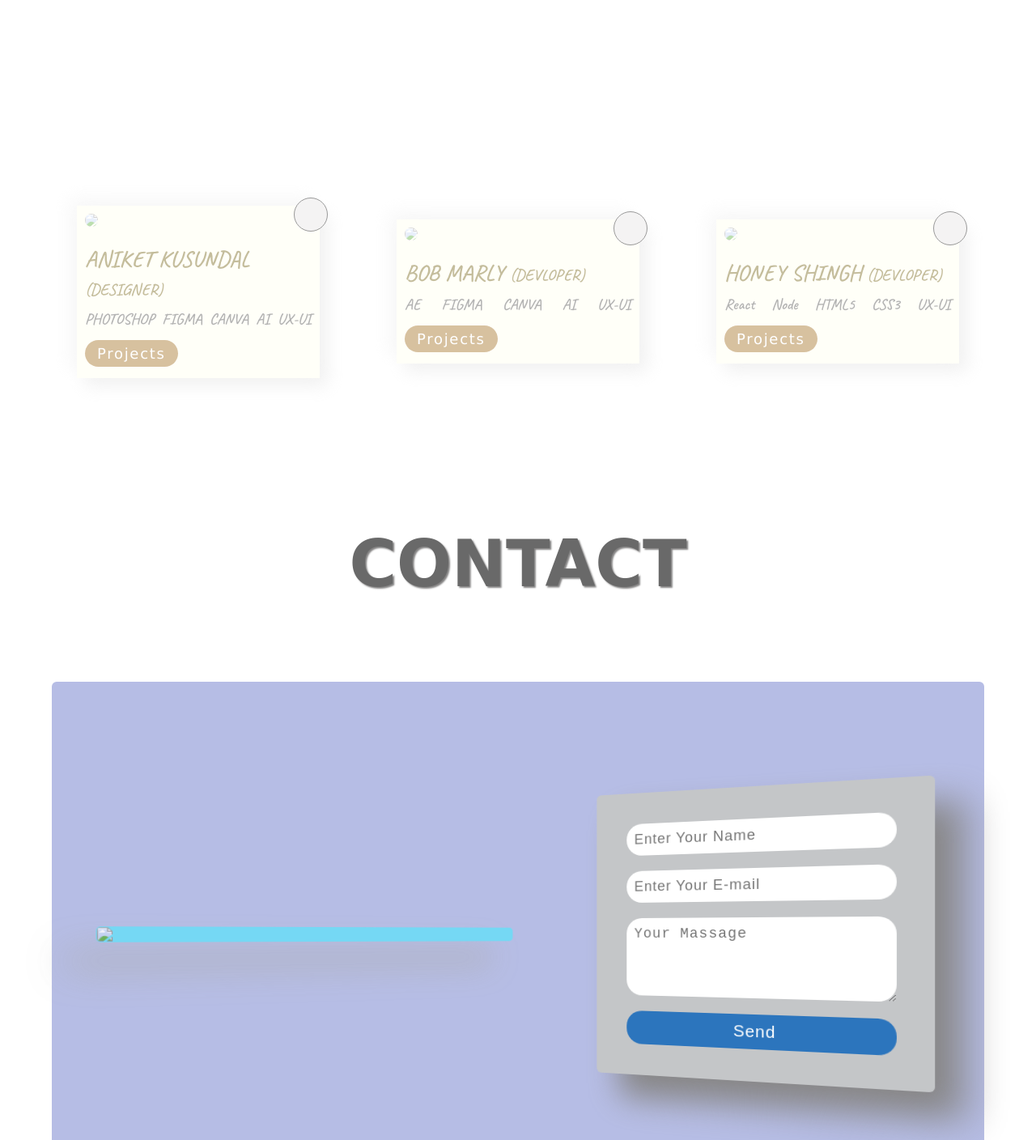
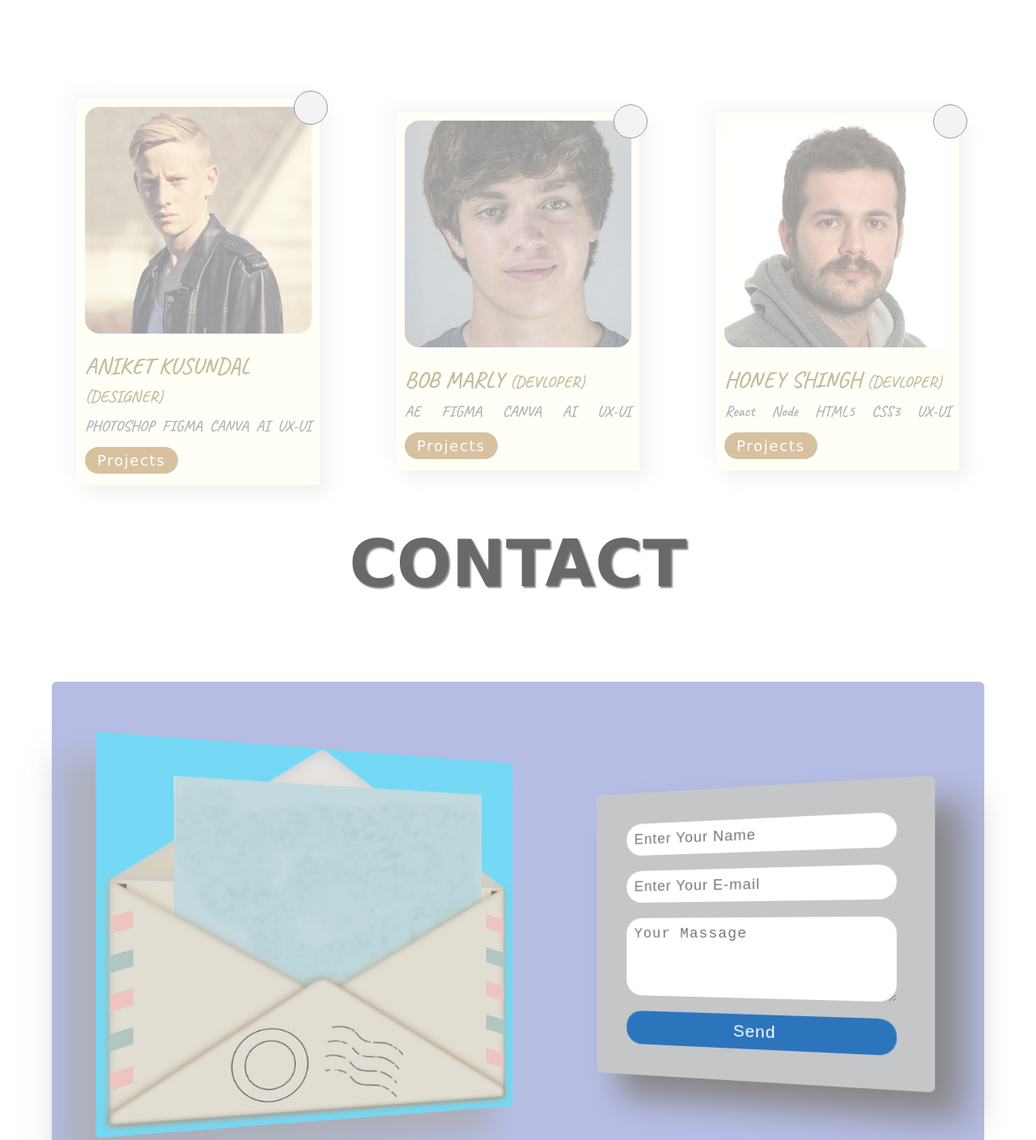
Before and after one commit to AniketKusundal/Creative-designs, a plain HTML site: page index.html in a window 1280 px wide. Shown: the part 1800-3208 px from the top of the page at 81% size. Drawn offline with Linux system fonts and the light colour scheme; the site is published under a folder, as on GitHub Pages, so addresses that start at the root find nothing; a web font is replaced by a local one.

Commit message:
Update index.html

```diff
--- a/index.html
+++ b/index.html
@@ -119,7 +119,7 @@
 
 
           <div class="team-member">
-            <img src="/images/team-member-1.jpg" class="team-member-img" />
+            <img src="images/team-member-1.jpg" class="team-member-img" />
             <h2 class="team-member-name">
               ANIKET KUSUNDAL <span>(DESIGNER)</span>
             </h2>
@@ -152,7 +152,7 @@
 
 
           <div class="team-member">
-            <img src="/images/team-member-2.jpg" class="team-member-img" />
+            <img src="images/team-member-2.jpg" class="team-member-img" />
             <h2 class="team-member-name">BOB MARLY <span>(DEVLOPER)</span></h2>
             <ul class="team-member-skills">
               <li>AE</li>
@@ -182,7 +182,7 @@
 
 
           <div class="team-member">
-            <img src="/images/team-member-3.jpg" class="team-member-img" />
+            <img src="images/team-member-3.jpg" class="team-member-img" />
             <h2 class="team-member-name">
               HONEY SHINGH <span>(DEVLOPER)</span>
             </h2>
@@ -217,7 +217,7 @@
     <section class="section-4" id="Contact">
         <h1 class="section-heading">CONTACT</h1>
         <div class="form-container">
-            <img src="/images/form-img.png" class="form-img">
+            <img src="images/form-img.png" class="form-img">
             <form class="contact-form">
                 <input type="text" placeholder="Enter Your Name">
                 <input type="email" placeholder="Enter Your E-mail">
```
